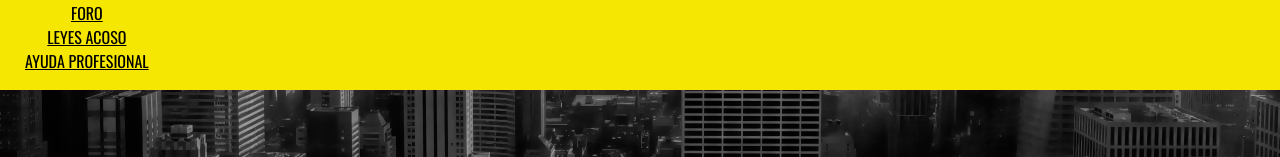
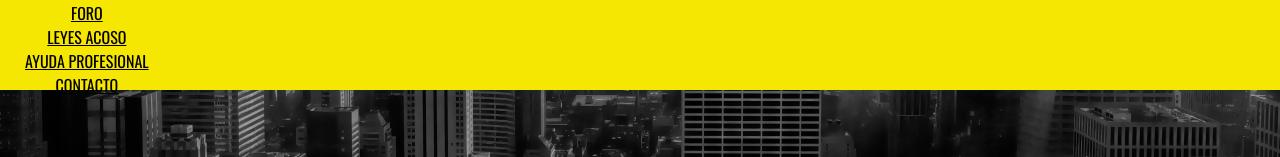
Before and after one commit to juanalarroude/WEB-GITHUB, a plain HTML site: page contacto.html in a window 1280 px wide. Shown: the part 444-601 px from the top of the page. Drawn offline with nearby package versions, Linux system fonts and the light colour scheme.

Commit message:
Update contacto.html

```diff
--- a/contacto.html
+++ b/contacto.html
@@ -50,6 +50,7 @@
              <li><a href="">FORO</a></li>
              <li><a href="leyesacoso.html">LEYES ACOSO</a></li>
              <li><a href="">AYUDA PROFESIONAL</a></li>
+             <li><a href="">CONTACTO</a></li>
          </ul>
      </div>
      <div>
```
